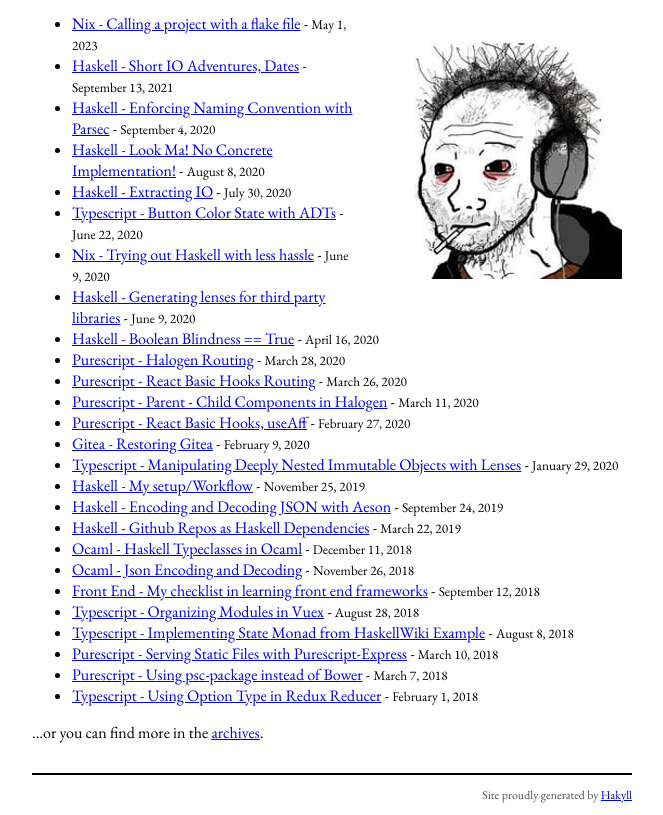
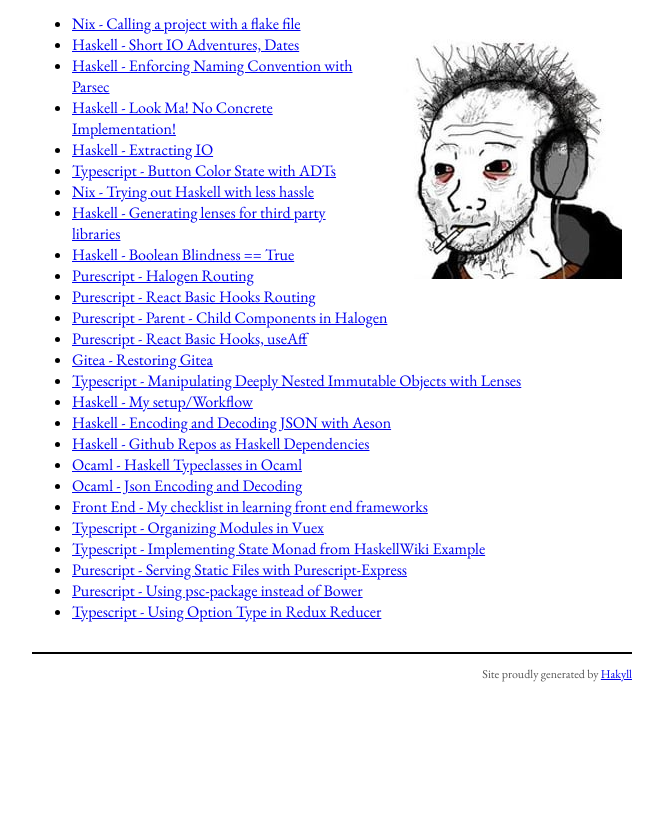
Before and after one commit to piq9117/piq9117.github.io, a plain HTML site: page docs/index.html in a window 1280 px wide. Shown: the part 113-928 px from the top of the page, without its empty margins (308-971 px from the left). After the commit the page ends 807 px from the top, so only its background shows below. Drawn offline with nearby package versions, Linux system fonts and the light colour scheme; a web font is replaced by a local one.

Commit message:
contacts

```diff
--- a/docs/index.html
+++ b/docs/index.html
@@ -28,113 +28,111 @@
 <ul>
 
         <li>
-            <a href="./posts/2023-05-01-calling-package-with-flake.html">Nix - Calling a project with a flake file</a> - <small>May  1, 2023</small>
+            <a href="./posts/2023-05-01-calling-package-with-flake.html">Nix - Calling a project with a flake file</a>
         </li>
 
         <li>
-            <a href="./posts/2021-09-13-pass-in-dates-to-your-app.html">Haskell - Short IO Adventures, Dates</a> - <small>September 13, 2021</small>
+            <a href="./posts/2021-09-13-pass-in-dates-to-your-app.html">Haskell - Short IO Adventures, Dates</a>
         </li>
 
         <li>
-            <a href="./posts/2020-09-04-enforcing-naming-convention-with-parsec.html">Haskell - Enforcing Naming Convention with Parsec</a> - <small>September  4, 2020</small>
+            <a href="./posts/2020-09-04-enforcing-naming-convention-with-parsec.html">Haskell - Enforcing Naming Convention with Parsec</a>
         </li>
 
         <li>
-            <a href="./posts/2020-08-08-look-ma-no-concrete-implmentation.html">Haskell - Look Ma! No Concrete Implementation!</a> - <small>August  8, 2020</small>
+            <a href="./posts/2020-08-08-look-ma-no-concrete-implmentation.html">Haskell - Look Ma! No Concrete Implementation!</a>
         </li>
 
         <li>
-            <a href="./posts/2020-07-30-extracting-io.html">Haskell - Extracting IO</a> - <small>July 30, 2020</small>
+            <a href="./posts/2020-07-30-extracting-io.html">Haskell - Extracting IO</a>
         </li>
 
         <li>
-            <a href="./posts/2020-06-22-typescript-sum-types-buttons.html">Typescript - Button Color State with ADTs</a> - <small>June 22, 2020</small>
+            <a href="./posts/2020-06-22-typescript-sum-types-buttons.html">Typescript - Button Color State with ADTs</a>
         </li>
 
         <li>
-            <a href="./posts/2020-06-09-trying-haskell-with-nix.html">Nix - Trying out Haskell with less hassle</a> - <small>June  9, 2020</small>
+            <a href="./posts/2020-06-09-trying-haskell-with-nix.html">Nix - Trying out Haskell with less hassle</a>
         </li>
 
         <li>
-            <a href="./posts/2020-06-09-generating-lenses-for-third-party.html">Haskell - Generating lenses for third party libraries</a> - <small>June  9, 2020</small>
+            <a href="./posts/2020-06-09-generating-lenses-for-third-party.html">Haskell - Generating lenses for third party libraries</a>
         </li>
 
         <li>
-            <a href="./posts/2020-04-16-boolean-blindness.html">Haskell - Boolean Blindness == True</a> - <small>April 16, 2020</small>
+            <a href="./posts/2020-04-16-boolean-blindness.html">Haskell - Boolean Blindness == True</a>
         </li>
 
         <li>
-            <a href="./posts/2020-03-28-halogen-routing.html">Purescript - Halogen Routing</a> - <small>March 28, 2020</small>
+            <a href="./posts/2020-03-28-halogen-routing.html">Purescript - Halogen Routing</a>
         </li>
 
         <li>
-            <a href="./posts/2020-03-26-purescript-react-routing.html">Purescript - React Basic Hooks Routing</a> - <small>March 26, 2020</small>
+            <a href="./posts/2020-03-26-purescript-react-routing.html">Purescript - React Basic Hooks Routing</a>
         </li>
 
         <li>
-            <a href="./posts/2020-03-11-halogen-parent-child.html">Purescript - Parent - Child Components in Halogen</a> - <small>March 11, 2020</small>
+            <a href="./posts/2020-03-11-halogen-parent-child.html">Purescript - Parent - Child Components in Halogen</a>
         </li>
 
         <li>
-            <a href="./posts/2020-02-27-react-basic-hook-useaff.html">Purescript - React Basic Hooks, useAff</a> - <small>February 27, 2020</small>
+            <a href="./posts/2020-02-27-react-basic-hook-useaff.html">Purescript - React Basic Hooks, useAff</a>
         </li>
 
         <li>
-            <a href="./posts/2020-02-09-restoring-gitea.html">Gitea - Restoring Gitea</a> - <small>February  9, 2020</small>
+            <a href="./posts/2020-02-09-restoring-gitea.html">Gitea - Restoring Gitea</a>
         </li>
 
         <li>
-            <a href="./posts/2020-01-29-manipulating-objects-with-monocle.html">Typescript - Manipulating Deeply Nested Immutable Objects with Lenses</a> - <small>January 29, 2020</small>
+            <a href="./posts/2020-01-29-manipulating-objects-with-monocle.html">Typescript - Manipulating Deeply Nested Immutable Objects with Lenses</a>
         </li>
 
         <li>
-            <a href="./posts/2019-11-25-My-Haskell-Setup.html">Haskell - My setup/Workflow</a> - <small>November 25, 2019</small>
+            <a href="./posts/2019-11-25-My-Haskell-Setup.html">Haskell - My setup/Workflow</a>
         </li>
 
         <li>
-            <a href="./posts/2019-09-24-haskell-decodig-encoding-json.html">Haskell - Encoding and Decoding JSON with Aeson</a> - <small>September 24, 2019</small>
+            <a href="./posts/2019-09-24-haskell-decodig-encoding-json.html">Haskell - Encoding and Decoding JSON with Aeson</a>
         </li>
 
         <li>
-            <a href="./posts/2019-03-22-github-pkg-cabal.html">Haskell - Github Repos as Haskell Dependencies</a> - <small>March 22, 2019</small>
+            <a href="./posts/2019-03-22-github-pkg-cabal.html">Haskell - Github Repos as Haskell Dependencies</a>
         </li>
 
         <li>
-            <a href="./posts/2018-12-11-ocaml-haskell-typeclass.html">Ocaml - Haskell Typeclasses in Ocaml</a> - <small>December 11, 2018</small>
+            <a href="./posts/2018-12-11-ocaml-haskell-typeclass.html">Ocaml - Haskell Typeclasses in Ocaml</a>
         </li>
 
         <li>
-            <a href="./posts/2018-11-26-ocaml-json-encoding-decoding.html">Ocaml - Json Encoding and Decoding</a> - <small>November 26, 2018</small>
+            <a href="./posts/2018-11-26-ocaml-json-encoding-decoding.html">Ocaml - Json Encoding and Decoding</a>
         </li>
 
         <li>
-            <a href="./posts/2018-09-12-Front-End-List-To-Learn.html">Front End - My checklist in learning front end frameworks</a> - <small>September 12, 2018</small>
+            <a href="./posts/2018-09-12-Front-End-List-To-Learn.html">Front End - My checklist in learning front end frameworks</a>
         </li>
 
         <li>
-            <a href="./posts/2018-08-28-Vuex-Modules.html">Typescript - Organizing Modules in Vuex</a> - <small>August 28, 2018</small>
+            <a href="./posts/2018-08-28-Vuex-Modules.html">Typescript - Organizing Modules in Vuex</a>
         </li>
 
         <li>
-            <a href="./posts/2018-08-08-inc3-state.html">Typescript - Implementing State Monad from HaskellWiki Example</a> - <small>August  8, 2018</small>
+            <a href="./posts/2018-08-08-inc3-state.html">Typescript - Implementing State Monad from HaskellWiki Example</a>
         </li>
 
         <li>
-            <a href="./posts/2018-03-10-static-files-purescript.html">Purescript - Serving Static Files with Purescript-Express</a> - <small>March 10, 2018</small>
+            <a href="./posts/2018-03-10-static-files-purescript.html">Purescript - Serving Static Files with Purescript-Express</a>
         </li>
 
         <li>
-            <a href="./posts/2018-03-07-psc-package.html">Purescript - Using psc-package instead of Bower</a> - <small>March  7, 2018</small>
+            <a href="./posts/2018-03-07-psc-package.html">Purescript - Using psc-package instead of Bower</a>
         </li>
 
         <li>
-            <a href="./posts/2018-02-01-Option-Reducer.html">Typescript - Using Option Type in Redux Reducer</a> - <small>February  1, 2018</small>
+            <a href="./posts/2018-02-01-Option-Reducer.html">Typescript - Using Option Type in Redux Reducer</a>
         </li>
 
 </ul>
 
-
-<p>…or you can find more in the <a href="./archive.html">archives</a>.</p>
 
         </main>
 
```
Also changed, not shown: docs/contact.html (+1 -2 lines).
